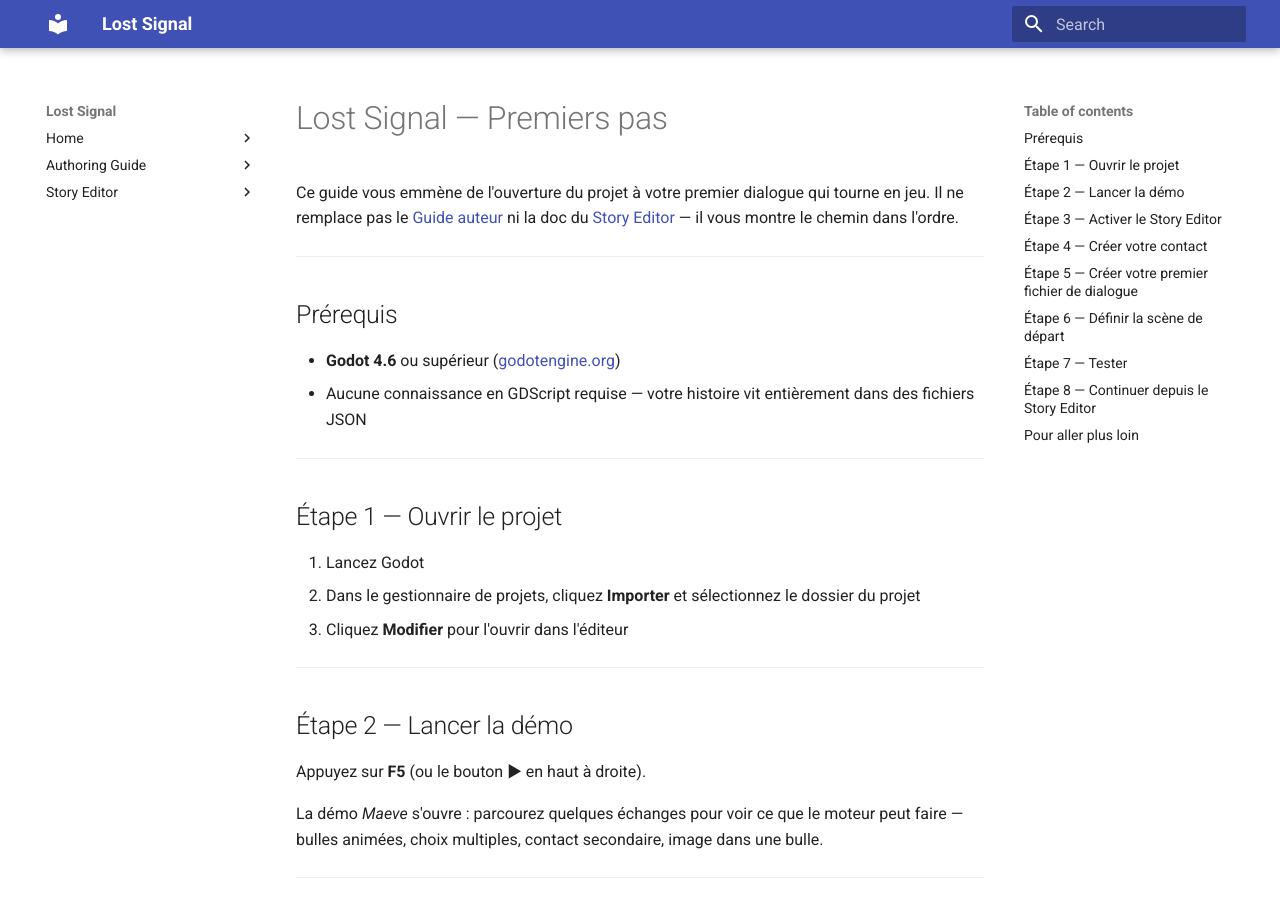
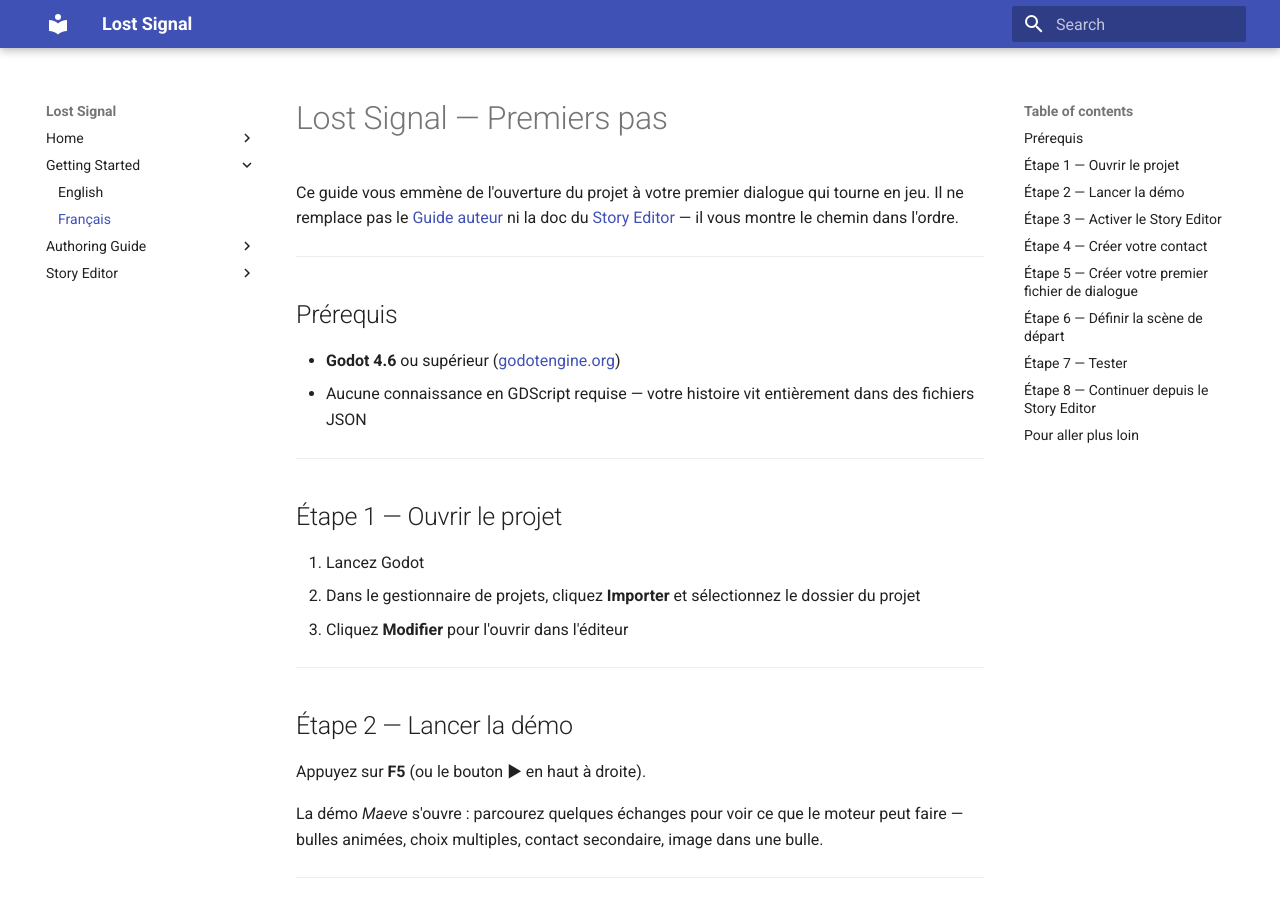
Before and after one commit to binblink/Lost-Signal, an MkDocs documentation site: the page built from docs/getting_started.md, in a window 1280 px wide and 900 px high. Built offline with MkDocs 1.6.1 and Material for MkDocs 9.7.7, drawn with Linux system fonts in a browser that asks for light colours.

Commit message:
update: mkdocs.yml

```diff
--- a/mkdocs.yml
+++ b/mkdocs.yml
@@ -8,6 +8,9 @@ nav:
   - Home:
       - English: index_en.md
       - Français: index.md
+  - Getting Started:
+      - English: getting_started_en.md
+      - Français: getting_started.md
   - Authoring Guide:
       - English: authoring_en.md
       - Français: authoring.md
```
